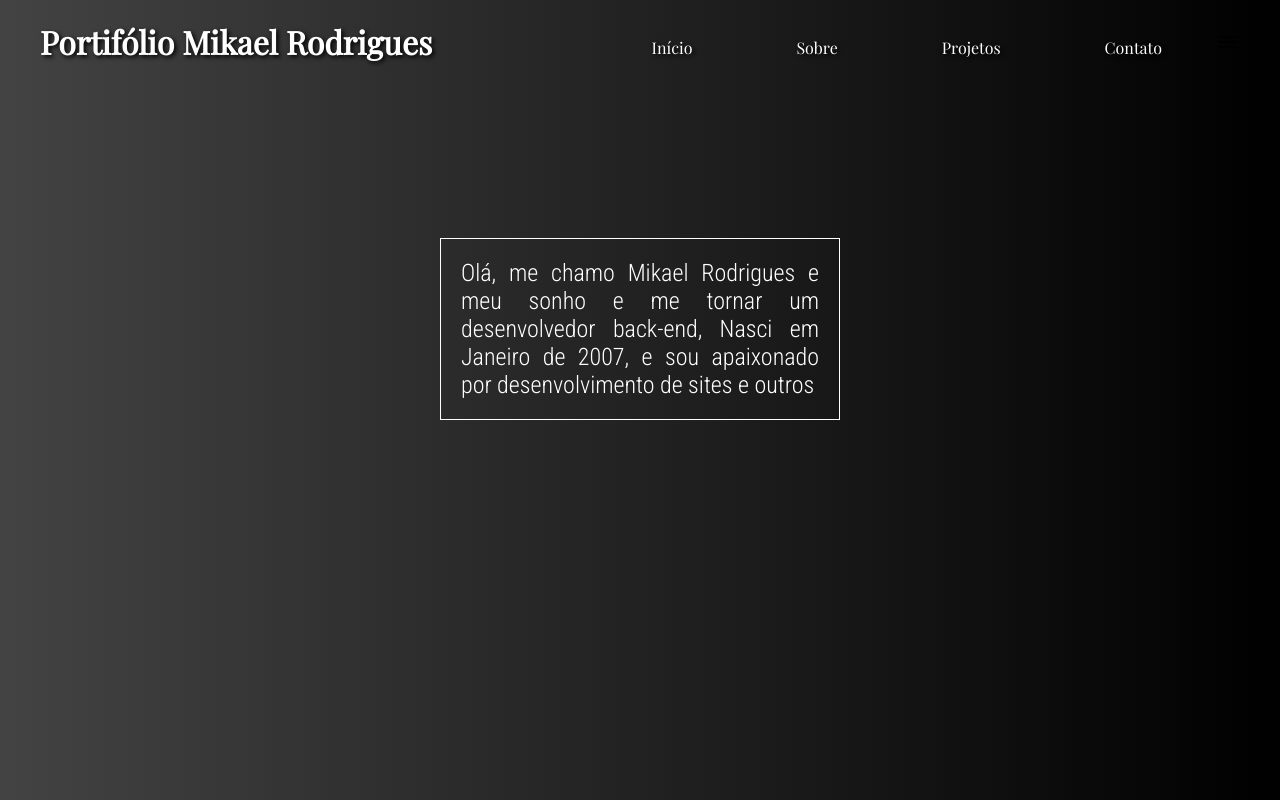
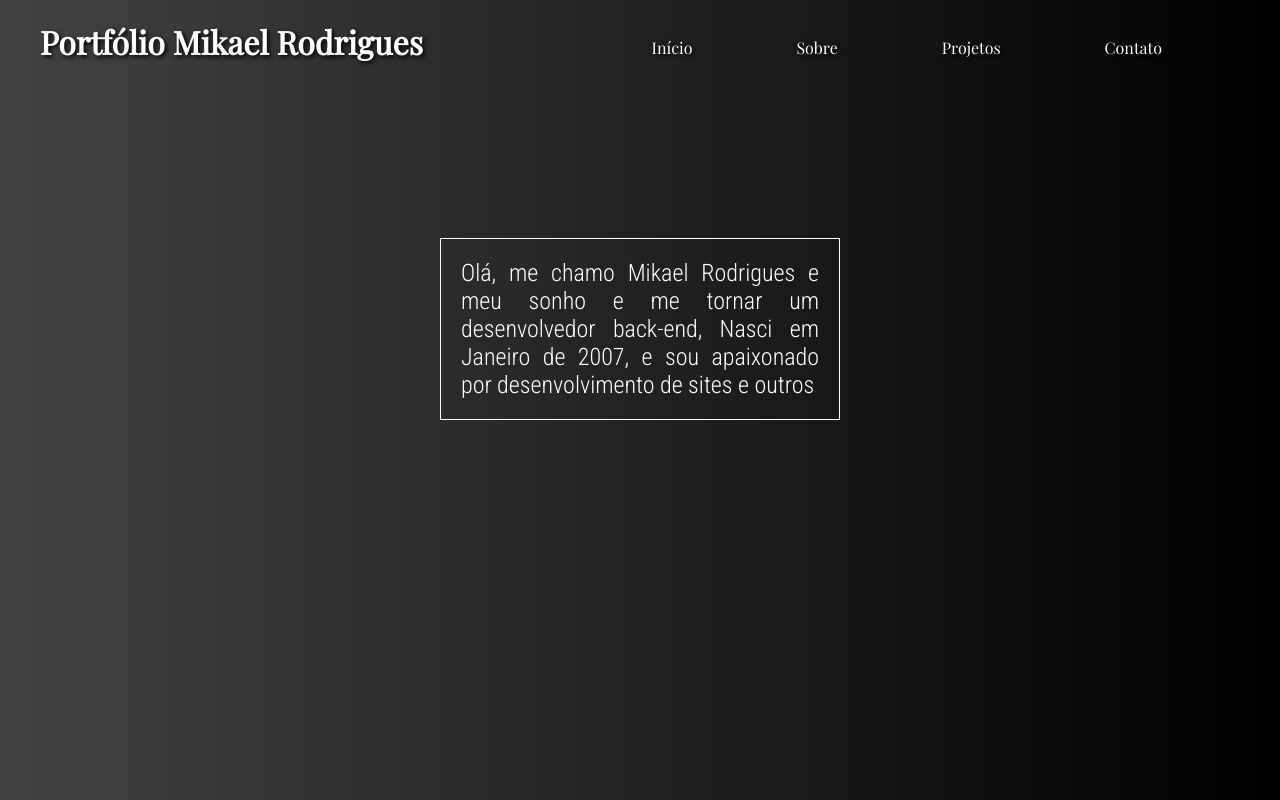
Before and after one commit to MikkaelRodrigues/Portfolio, a plain HTML site: page index.html in a window 1280 px wide. Shown: the top 800 px of the page. Drawn offline with nearby package versions, Linux system fonts and the light colour scheme.

Commit message:
Portfolio

```diff
--- a/index.html
+++ b/index.html
@@ -16,7 +16,7 @@
 
 <body>
     <header>
-        <h1>Portifólio Mikael Rodrigues</h1>
+        <h1>Portfólio Mikael Rodrigues</h1>
         <h1 id="menor">Portifólio</h1>
 
         <nav>
```
